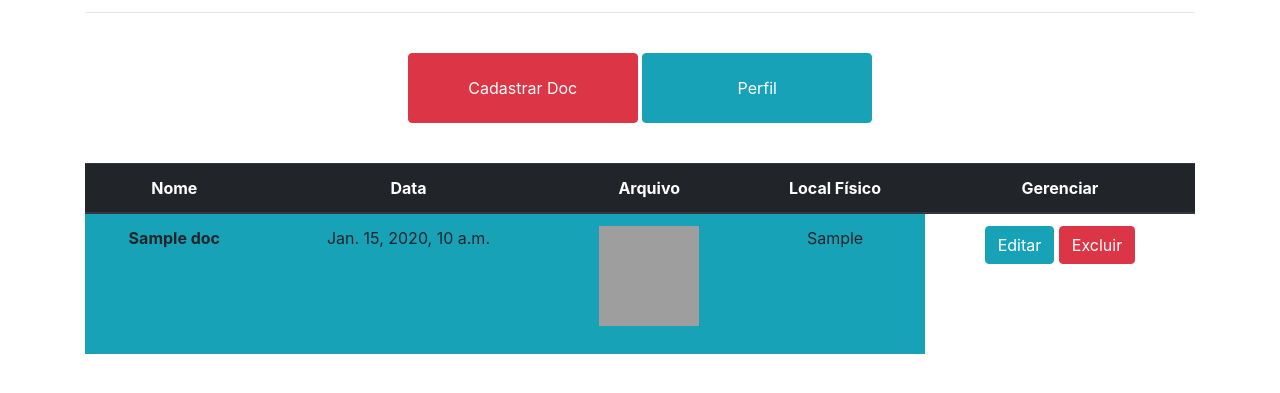
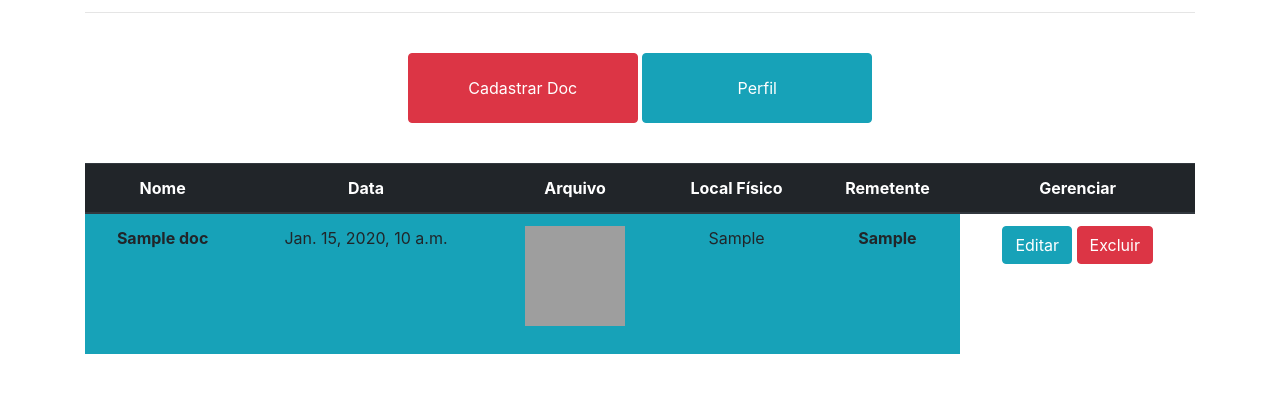
Before and after one commit to brunogomesifrn/pi19upload, a Django app: page /doc/ in a window 1280 px wide. Shown: the part 170-563 px from the top of the page. Run offline with Django 3.2, Linux system fonts and the light colour scheme; tables that the repository leaves empty hold one stand-in row (values such as "Sample post"); some libraries are stand-ins or nearby versions; grey boxes are pictures that could not be loaded.

Commit message:
Atualizei forms.py

```diff
--- a/core/templates/Perfil.html
+++ b/core/templates/Perfil.html
@@ -14,6 +14,7 @@
 
   <!-- Page Content -->
   <div class="container">
+    <fieldset>
 
     <!-- Page Heading/Breadcrumbs -->
     <h1 class="mt-12 mb-12" style="color: white; font-weight: bolder"><img src="{% static 'aquatecc.jpg' %}" style=" width: 300px; height: 150px"></h1>
@@ -39,6 +40,7 @@
      		 </div>
      		 </div>
     </div>
+      </fieldset>
   </div>
 
 
--- a/core/templates/doc_lista.html
+++ b/core/templates/doc_lista.html
@@ -44,6 +44,7 @@
                   <th scope="col">Data</th>
                   <th scope="col">Arquivo </th>
                   <th scope="col">Local Físico </th>
+                  <th scope="col">Remetente</th>
                   <th scope="col">Gerenciar</th>
                 </tr>
               </thead>
@@ -56,6 +57,7 @@
                   <td class="bg-info">{{ docs.data }}</td>
                   <td class="bg-info"><p> <img src="/media/{{docs.arquivo}}" alt="arquivo" width="100px" height="100px"/></td>
                   <td class="bg-info">{{ docs.local }}</td>
+                   <th scope="row" class="bg-info">{{ docs.remetente }}</th>
                   <td>
                       <a href="{% url 'atualizar' docs.id %}"><button type="button" class="btn btn-info">Editar</button></a>
                       <a href="{% url 'deletar' docs.id %}"><button type="button" class="btn btn-danger">Excluir</button></a>
--- a/core/views.py
+++ b/core/views.py
@@ -30,7 +30,7 @@ def atualizar(request, id):
 	form = DocForm(request.POST or None, request.FILES or None, instance=doc)
 	if form.is_valid():
 		form.save()
-		return redirect('festival')
+		return redirect('atualizar')
 	contexto = {
 		'form': form
 	}
```
Also changed, not shown: core/migrations/0001_initial.py.
